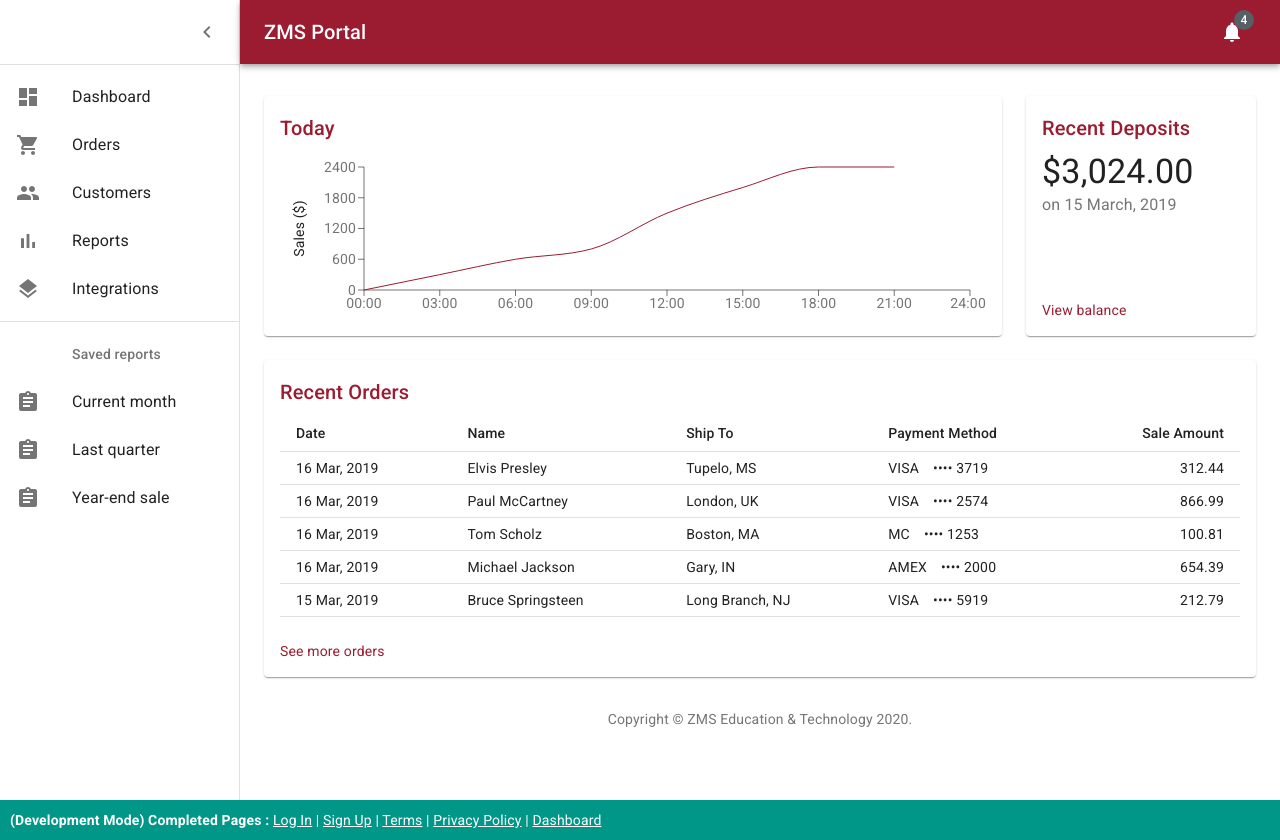
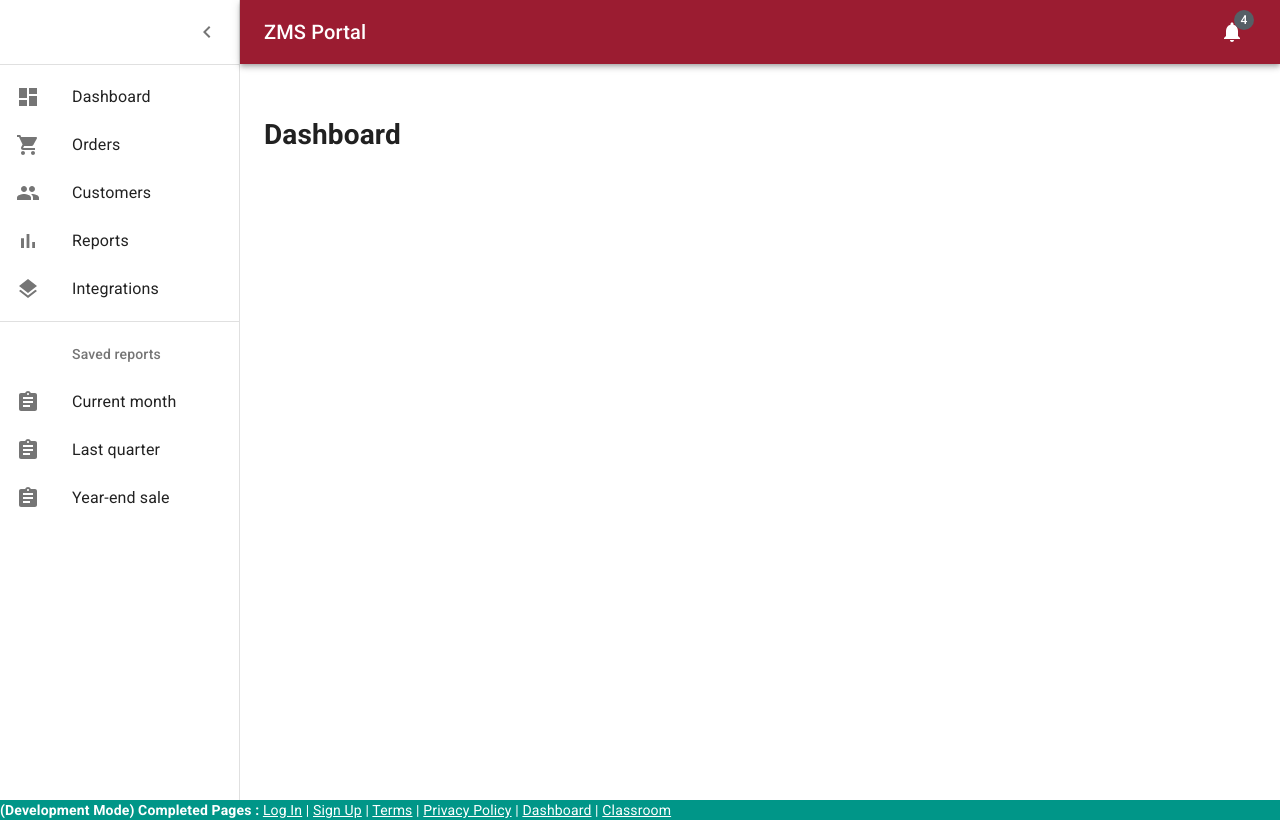
Before and after one commit to Pi-31415/ZMS_Portal, a React (Create React App) app: page /portal/dashboard in a window 1280 px wide. Built offline with nearby package versions, Linux system fonts and the light colour scheme.

Commit message:
classroom integrated

```diff
--- a/package.json
+++ b/package.json
@@ -19,7 +19,8 @@
 		"react-markdown": "^4.3.1",
 		"react-router-dom": "^5.2.0",
 		"react-scripts": "latest",
-		"recharts": "^1.8.5"
+		"recharts": "^1.8.5",
+		"styled-components": "^5.1.1"
 	},
 	"browserslist": {
 		"production": [
--- a/src/App.js
+++ b/src/App.js
@@ -13,22 +13,24 @@ import SignUp from './pages/SignUp';
 import Dashboard from './pages/dashboard';
 import Terms from './pages/terms';
 import Privacy from './pages/privacy';
+import Classroom from './pages/classroom';
 
 
 const App = props => {
   return (
     <Router>
       <div>
-        <div style={{ padding: 0 }}>
+        <div style={{ padding: '0',margin:'0' }}>
           <Switch>
             <Route path="/portal/signup"><SignUp></SignUp></Route>
             <Route path="/portal/dashboard"><Dashboard></Dashboard></Route>
             <Route path="/portal/terms"><Terms></Terms></Route>
             <Route path="/portal/privacy"><Privacy></Privacy></Route>
+            <Route path="/portal/classroom"><Classroom></Classroom></Route>
             <Route path="/portal"><SignInSide></SignInSide></Route>
           </Switch>
         </div>
-        <div style={{ background: '#009688', padding: 10, color:'#fff' }}>
+        <div style={{ background: '#009688', padding: '0',margin:'0', color:'#fff' }}>
           <b>(Development Mode) Completed Pages : </b>
           <Link to="/portal" style={{color:'#fff'}}>Log In</Link>
           {' | '}
@@ -38,7 +40,9 @@ const App = props => {
           {' | '}
           <Link to="/portal/privacy" style={{color:'#fff'}}>Privacy Policy</Link>
           {' | '}
-          <Link to="/portal/dashboard" style={{color:'#fff'}}>Dashboard</Link>
+          <Link to="/portal/dashboard/" style={{color:'#fff'}}>Dashboard</Link>
+          {' | '}
+          <Link to="/portal/classroom" style={{color:'#fff'}}>Classroom</Link>
         </div>
       </div>
     </Router>
--- /dev/null
+++ b/src/pages/classroom.js
@@ -0,0 +1,10 @@
+import React from 'react';
+
+export default function Classroom() {
+    return (
+        <>
+            <iframe style={{ width: '100vw', border: 'none', height: '100vh' }} allow="camera *;microphone *" src="https://zipcall.io/join/zms_chem_ctkw" title="W3Schools Free Online Web Tutorials">
+            </iframe>
+        </>
+    )
+}
--- a/src/pages/dashboard.js
+++ b/src/pages/dashboard.js
@@ -3,7 +3,7 @@ import clsx from 'clsx';
 import { makeStyles } from '@material-ui/core/styles';
 import CssBaseline from '@material-ui/core/CssBaseline';
 import Drawer from '@material-ui/core/Drawer';
-import Box from '@material-ui/core/Box';
+
 import AppBar from '@material-ui/core/AppBar';
 import Toolbar from '@material-ui/core/Toolbar';
 import List from '@material-ui/core/List';
@@ -12,16 +12,11 @@ import Divider from '@material-ui/core/Divider';
 import IconButton from '@material-ui/core/IconButton';
 import Badge from '@material-ui/core/Badge';
 import Container from '@material-ui/core/Container';
-import Grid from '@material-ui/core/Grid';
-import Paper from '@material-ui/core/Paper';
+
 import MenuIcon from '@material-ui/icons/Menu';
 import ChevronLeftIcon from '@material-ui/icons/ChevronLeft';
 import NotificationsIcon from '@material-ui/icons/Notifications';
 import { mainListItems, secondaryListItems } from '../components/dashboard_list';
-import Chart from '../components/chart';
-import Deposits from '../components/nextclass';
-import Orders from '../components/order';
-import Copyright from '../components/copyright';
 
 const drawerWidth = 240;
 
@@ -113,7 +108,6 @@ export default function Dashboard() {
   const handleDrawerClose = () => {
     setOpen(false);
   };
-  const fixedHeightPaper = clsx(classes.paper, classes.fixedHeight);
 
   return (
     <div className={classes.root}>
@@ -159,29 +153,7 @@ export default function Dashboard() {
       <main className={classes.content}>
         <div className={classes.appBarSpacer} />
         <Container maxWidth="lg" className={classes.container}>
-          <Grid container spacing={3}>
-            {/* Chart */}
-            <Grid item xs={12} md={8} lg={9}>
-              <Paper className={fixedHeightPaper}>
-                <Chart />
-              </Paper>
-            </Grid>
-            {/* Recent Deposits */}
-            <Grid item xs={12} md={4} lg={3}>
-              <Paper className={fixedHeightPaper}>
-                <Deposits />
-              </Paper>
-            </Grid>
-            {/* Recent Orders */}
-            <Grid item xs={12}>
-              <Paper className={classes.paper}>
-                <Orders />
-              </Paper>
-            </Grid>
-          </Grid>
-          <Box pt={4}>
-            <Copyright />
-          </Box>
+          <h1>Dashboard</h1>
         </Container>
       </main>
     </div>
```
Also changed, not shown: 1 other file (tests, documents, lock files or other folders).
